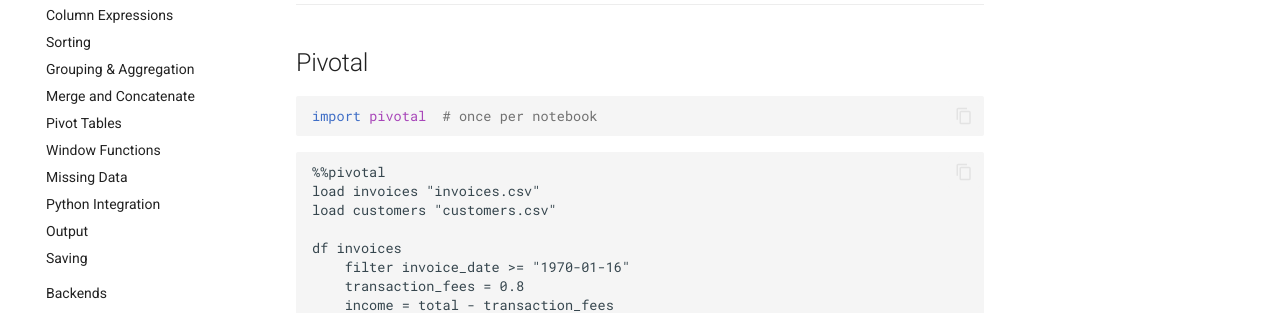
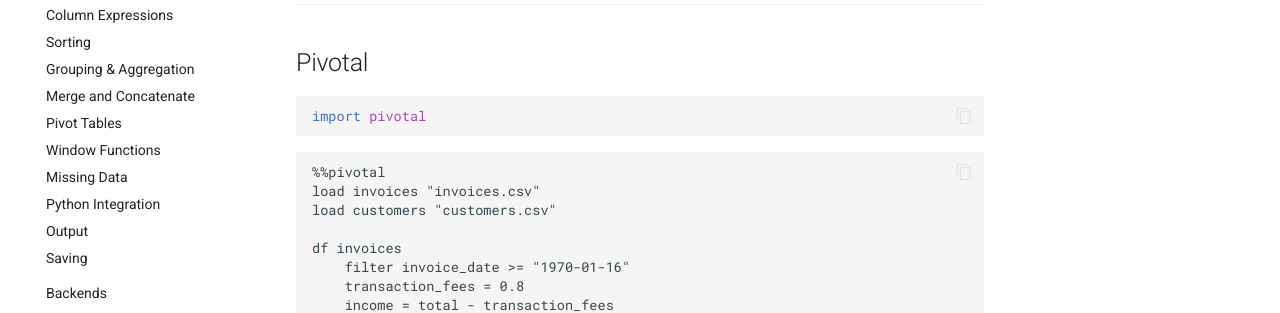
Before and after one commit to nealbob/pivotal-py, an MkDocs documentation site: the page built from docs/comparison.md, in a window 1280 px wide and 900 px high. Shown: the part 317-630 px from the top of the window. Built offline with MkDocs 1.6.1 and Material for MkDocs 9.7.7, drawn with Linux system fonts in a browser that asks for light colours; comment, search, counter and statistics services are not loaded.

Commit message:
docs: remove inline comment from Pivotal example in comparison
Co-Authored-By: Claude Sonnet 4.6 <noreply@anthropic.com>

````diff
--- a/docs/comparison.md
+++ b/docs/comparison.md
@@ -9,7 +9,7 @@ All examples assume a Jupyter notebook context.
 ## Pivotal
 
 ```python
-import pivotal  # once per notebook
+import pivotal
 ```
 
 ```pivotal
````
